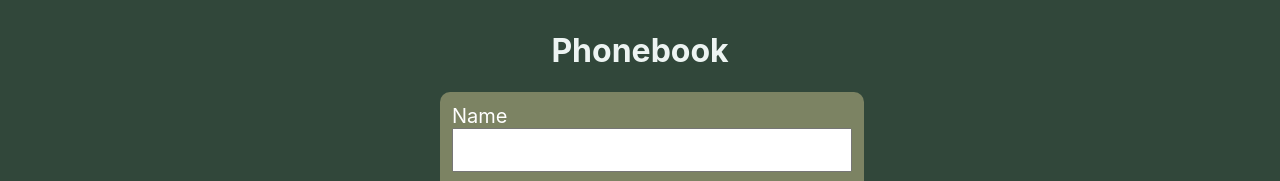
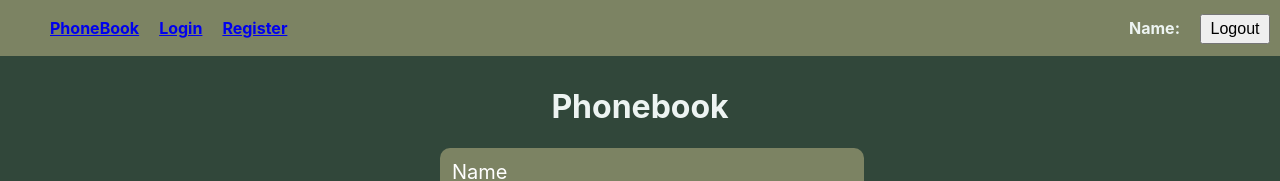
Before and after one commit to DianaKryzhanivska/goit-react-hw-08-phonebook, a React (Create React App) app: page / in a window 1280 px wide. Shown: the top 181 px of the page. Built offline with nearby package versions, Linux system fonts and the light colour scheme; no server answers.

Commit message:
header + styled, page NotFound

```diff
--- a/src/components/App.jsx
+++ b/src/components/App.jsx
@@ -1,14 +1,18 @@
 import React from 'react';
 import { Route, Routes } from 'react-router-dom';
 import { Home, Login, NotFound, Register } from 'pages';
+import { Header } from './Header/Header';
 
 export const App = () => {
   return (
+    <>
+      <Header />
       <Routes>
         <Route path="/" element={<Home />} />
         <Route path="/login" element={<Login />} />
         <Route path="/register" element={<Register />} />
         <Route path="*" element={<NotFound />} />
       </Routes>
+    </>
   );
 };
--- /dev/null
+++ b/src/components/Header/Header.jsx
@@ -0,0 +1,35 @@
+import React from 'react';
+import { NavLink } from 'react-router-dom';
+import {
+  AccountName,
+  HeaderInfo,
+  HeaderNav,
+  HeaderWrapper,
+  LogoutButton,
+} from './Header.styled';
+
+export const Header = () => {
+  return (
+    <header>
+      <HeaderWrapper>
+        <nav>
+          <HeaderNav>
+            <li>
+              <NavLink to="/">PhoneBook</NavLink>
+            </li>
+            <li>
+              <NavLink to="/login">Login</NavLink>
+            </li>
+            <li>
+              <NavLink to="/register">Register</NavLink>
+            </li>
+          </HeaderNav>
+        </nav>
+        <HeaderInfo>
+          <AccountName>Name:</AccountName>
+          <LogoutButton>Logout</LogoutButton>
+        </HeaderInfo>
+      </HeaderWrapper>
+    </header>
+  );
+};
--- /dev/null
+++ b/src/components/Header/Header.styled.js
@@ -0,0 +1,37 @@
+import { styled } from 'styled-components';
+
+export const HeaderWrapper = styled.div`
+  padding: 2px 10px;
+  background-color: #7c8363;
+  /* background-color: #edf4f2; */
+  display: flex;
+  justify-content: space-between;
+`;
+
+export const HeaderNav = styled.ul`
+  display: flex;
+  flex-direction: row;
+  gap: 20px;
+  list-style: none;
+  font-weight: bold;
+`;
+
+export const HeaderInfo = styled.div`
+  display: flex;
+  flex-direction: row;
+  align-items: baseline;
+  gap: 20px;
+`;
+
+export const AccountName = styled.h3`
+  color: #edf4f2;
+  font-size: 16px;
+`;
+
+export const LogoutButton = styled.button`
+  width: 70px;
+  height: 30px;
+  padding: 2px 4px;
+  font-size: 16px;
+  cursor: pointer;
+`;
--- a/src/pages/NotFound.jsx
+++ b/src/pages/NotFound.jsx
@@ -1,5 +1,15 @@
 import React from 'react';
+import { Link } from 'react-router-dom';
 
 export const NotFound = () => {
-  return <div></div>;
+  return (
+    <>
+      <div>
+        <h1>Oops!!! Page is not found 😉</h1>
+        <h2>
+          You can go to <Link to="/">PhoneBook</Link> page
+        </h2>
+      </div>
+    </>
+  );
 };
```
Lines whose indentation alone changed are shown as unchanged.
